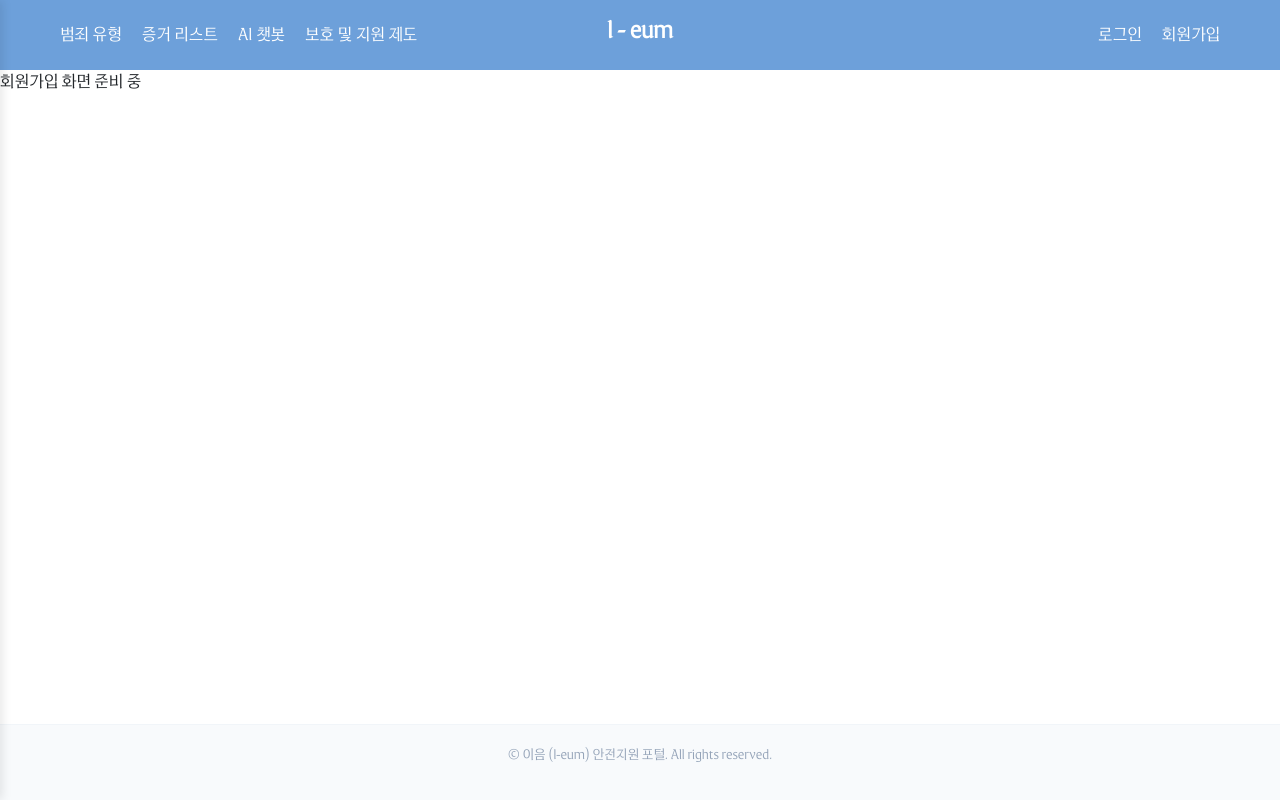
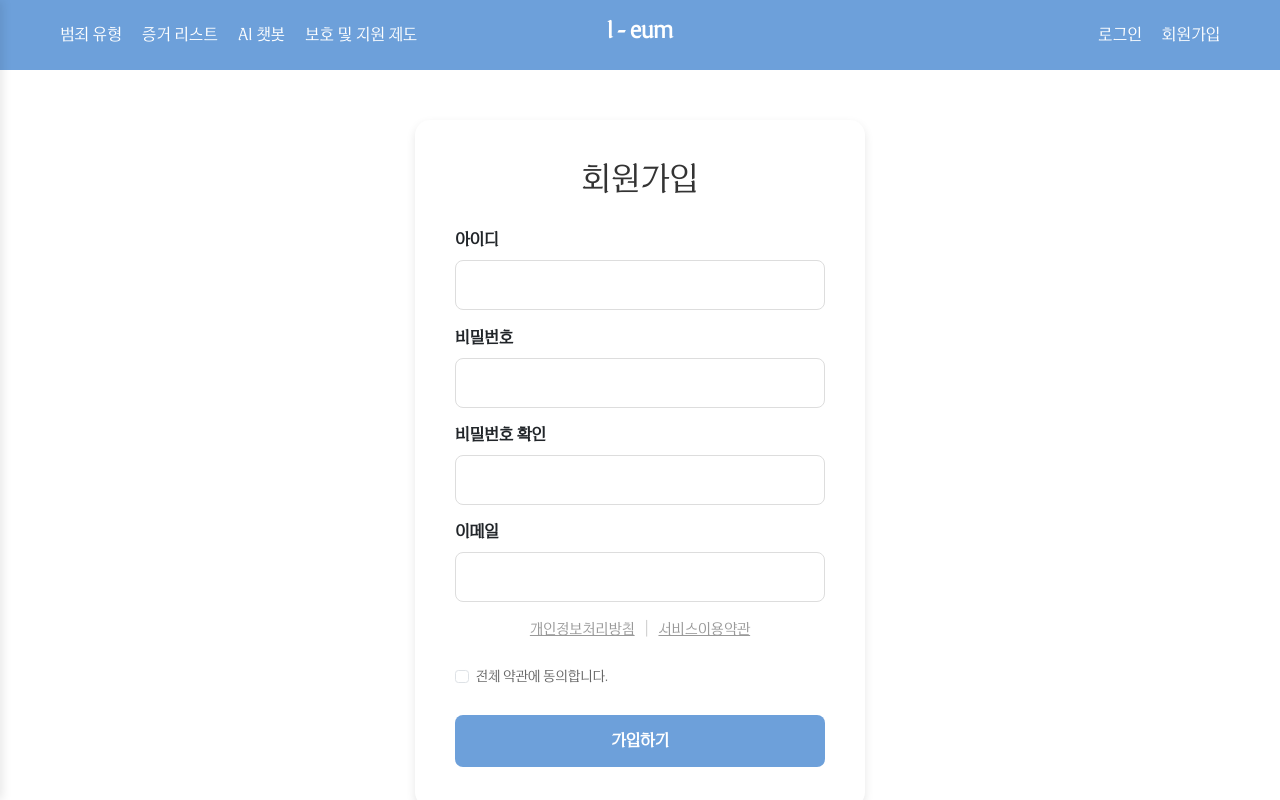
Before and after one commit to jinjinx28/I-eum, a React (Vite) app in the folder front/: page /signup in a window 1280 px wide. Shown: the top 800 px of the page. Built offline with nearby package versions, Linux system fonts and the light colour scheme.

Commit message:
feat - implement signup feature

```diff
--- a/front/src/component/Signup.jsx
+++ b/front/src/component/Signup.jsx
@@ -1,7 +1,94 @@
-import React from 'react';
+import { useState } from 'react';
+import { Form, Button } from 'react-bootstrap';
+import { useNavigate } from 'react-router-dom';
+import axios from 'axios';
+import '../css/Signup.css';
 
-function Signup() {
-  return <div>회원가입 화면 준비 중</div>;
+function SignUp() {
+  const navigate = useNavigate();
+  const [formData, setFormData] = useState({
+    userId: '',
+    password: '',
+    confirmPassword: '',
+    email: ''
+  });
+
+  const handleChange = (e) => {
+    const { name, value } = e.target;
+    setFormData(prev => ({ ...prev, [name]: value }));
+  };
+
+  const handleSubmit = async (e) => {
+    e.preventDefault();
+
+    if (formData.password !== formData.confirmPassword) {
+      return alert("비밀번호가 일치하지 않습니다.");
+    }
+    if (formData.password.length < 8) {
+      return alert("비밀번호는 8자리 이상이어야 합니다.");
+    }
+
+    try {
+      await axios.post('http://localhost:4000/signup', {
+        userId: formData.userId,
+        password: formData.password,
+        email: formData.email
+      });
+      alert("회원가입이 완료되었습니다!");
+      navigate('/');
+    } catch (error) {
+      alert(error.response?.data?.message || "가입 중 오류가 발생했습니다.");
+    }
+  };
+
+  return (
+    <>
+      <div className="signup-container">
+        <h2>회원가입</h2>
+        <Form onSubmit={handleSubmit}>
+          <Form.Group className="mb-3">
+            <Form.Label>아이디</Form.Label>
+            <Form.Control name="userId" value={formData.userId} onChange={handleChange} required />
+          </Form.Group>
+
+          <Form.Group className="pwd">
+            <Form.Label>비밀번호</Form.Label>
+            <Form.Control type="password" name="password" value={formData.password} onChange={handleChange} required />
+          </Form.Group>
+
+          <Form.Group className="pwd-check">
+            <Form.Label>비밀번호 확인</Form.Label>
+            <Form.Control type="password" name="confirmPassword" value={formData.confirmPassword} onChange={handleChange} required />
+          </Form.Group>
+
+          <Form.Group className="mail">
+            <Form.Label>이메일</Form.Label>
+            <Form.Control type="email" name="email" value={formData.email} onChange={handleChange} required />
+          </Form.Group>
+
+          <div className='terms-links'>
+            <span className='terms-link'>개인정보처리방침</span>
+            <span className='slash'>|</span>
+            <span className='terms-link'>서비스이용약관</span>
+          </div>
+
+          <div className="terms-container">
+            <Form.Check
+              type="checkbox"
+              id="terms-check"
+              label="전체 약관에 동의합니다."
+              onChange={(e) => setAgree(e.target.checked)}
+            />
+          </div>
+          <Button variant="primary" type="submit" className="w-100">가입하기</Button>
+        </Form>
+      </div>
+
+      <div className='safe'>
+        <p>본 서비스는 귀하의 개인정보를 안전하게 보호합니다.</p>
+      </div>
+      </>
+  );
 }
 
-export default Signup;
+export default SignUp;
--- /dev/null
+++ b/front/src/css/Signup.css
@@ -0,0 +1,96 @@
+.signup-container {
+  max-width: 450px;
+  margin: 50px auto;
+  padding: 40px;
+  background-color: var(--text-light);
+  border-radius: 15px;
+  box-shadow: var(--shadow);
+}
+
+.signup-container h2 {
+  text-align: center;
+  margin-bottom: 30px;
+  color: var(--text-dark);
+}
+
+.signup-container .form-label {
+  font-weight: 600;
+  margin-bottom: 8px;
+  display: block;
+}
+
+.signup-container .form-control {
+  padding: 12px;
+  border: 1px solid #ddd;
+  border-radius: 8px;
+  margin-bottom: 15px;
+  font-family: var(--bs-body-font-family);
+}
+
+.signup-container .btn-primary {
+  background-color: var(--primary-color);
+  border: none;
+  width: 100%;
+  padding: 14px;
+  font-size: 16px;
+  font-weight: bold;
+  border-radius: 8px;
+  cursor: pointer;
+  transition: background-color 0.3s ease;
+}
+
+.signup-container .btn-primary:hover {
+  background-color: var(--secondary-color);
+}
+
+@media (max-width: 500px) {
+  .signup-container {
+    margin: 20px;
+    padding: 25px;
+  }
+}
+
+.terms-container {
+  margin-top: 25px;
+  margin-bottom: 25px;
+  font-size: 0.85rem;
+  color: #666;
+}
+
+.terms-container .form-check {
+  margin-bottom: 10px;
+}
+
+.terms-links {
+  display: flex;
+  justify-content: center;
+  align-items: center;
+  color: #999;
+  margin-top: 10px;
+}
+
+.terms-link {
+  cursor: pointer;
+  text-decoration: underline;
+  margin: 0 5px;
+  transition: color 0.2s;
+  font-size: 0.9rem;
+}
+
+.terms-link:hover {
+  color: #333;
+}
+
+.slash {
+  margin: 0 5px;
+  color: #ccc;
+}
+
+.safe{
+  display: flex;
+  justify-content: center;
+  align-items: center;
+  color: #999;
+  margin-top: 10px;
+  font-size: 0.9rem;
+}
```
